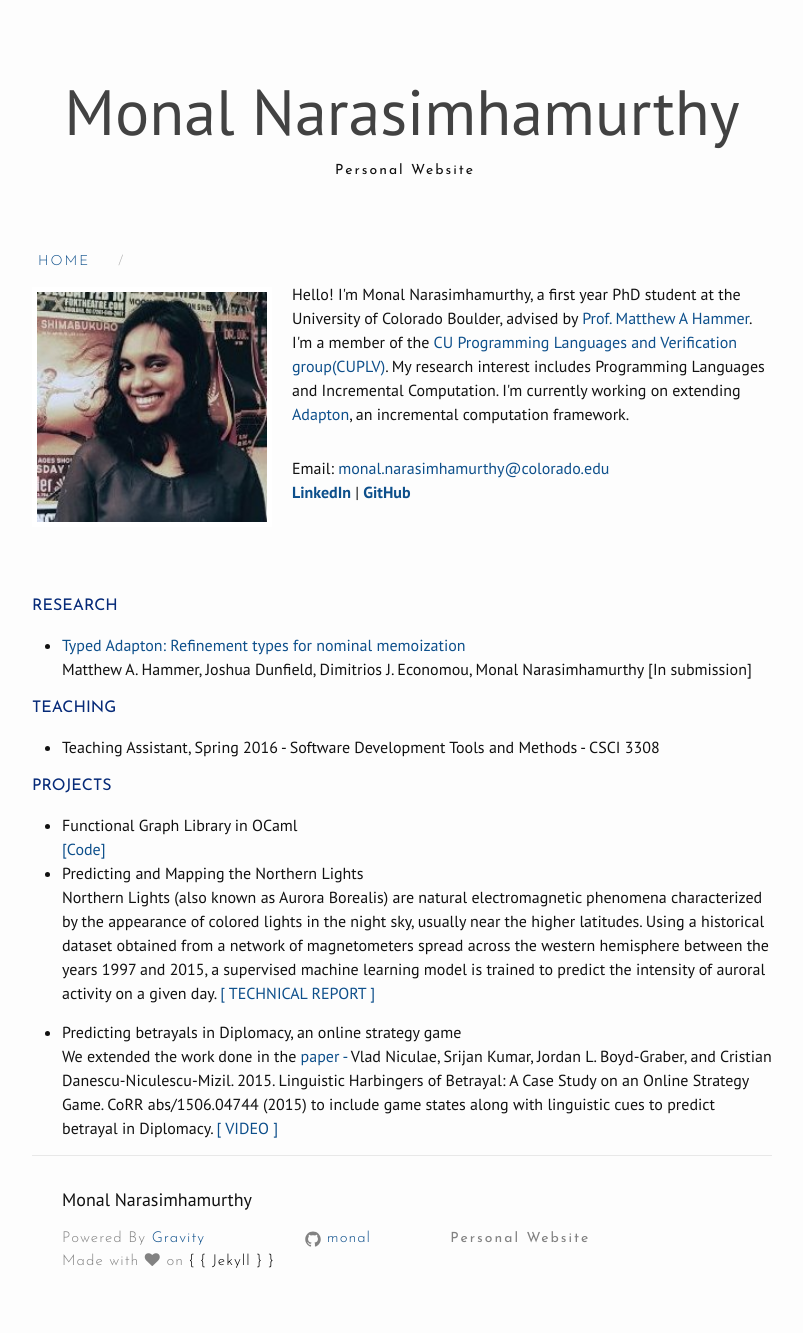
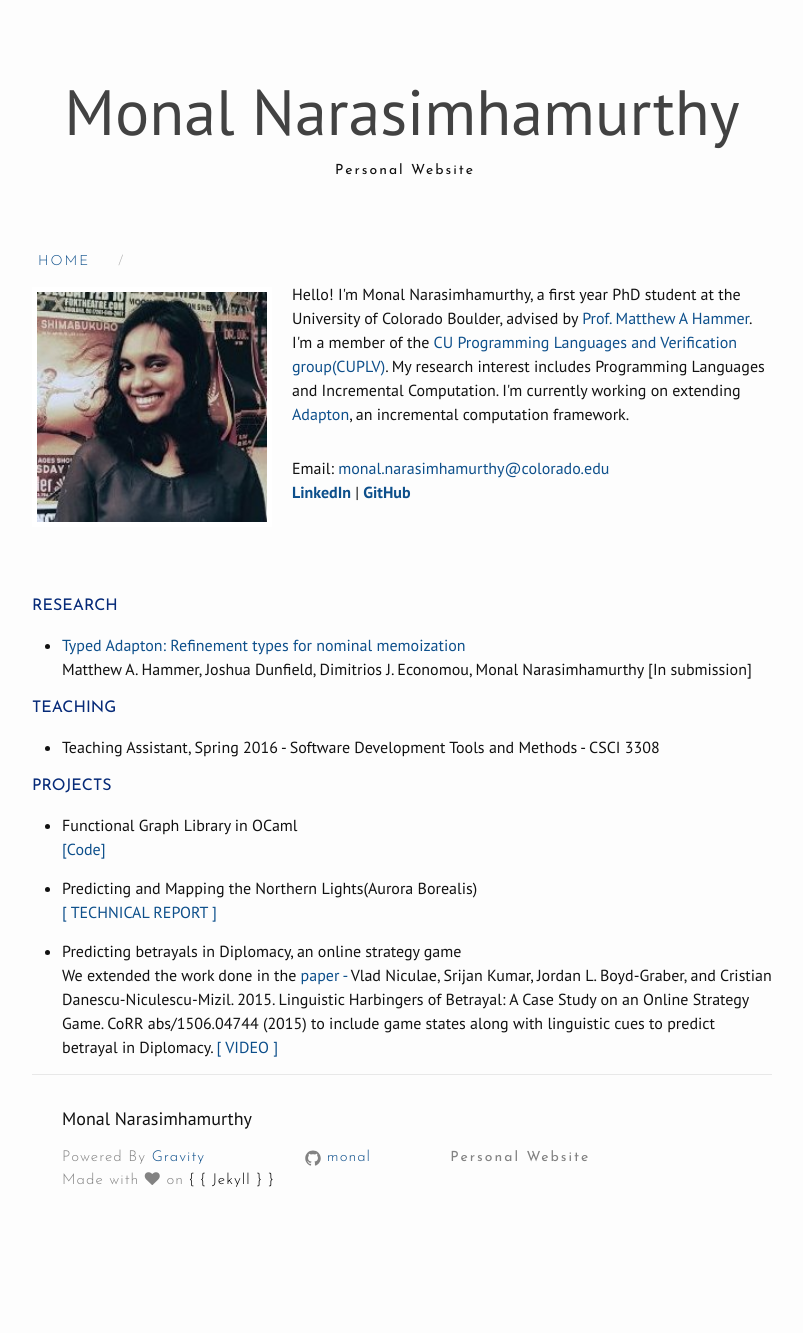
Before and after one commit to monal/monal.github.io, a Jekyll site: the page built from index.html, in a window 1280 px wide. Shown: the whole page, without its empty margins (238-1041 px from the left). Built offline with Jekyll 4.4.1, drawn with Linux system fonts in a browser that asks for light colours; nearby versions of some CDN libraries; after the commit the page ends 1252 px from its top, so only the background shows below that.

Commit message:
Add lines

```diff
--- a/index.html
+++ b/index.html
@@ -28,12 +28,9 @@ layout: default
 <h4 style="margin-top: 15px; color:#062A78; font-family: 'Josefin Sans';">PROJECTS</h4>
 <ul>
   <li style="">Functional Graph Library in OCaml</li>
+  <p>
   <a href="https://github.com/monal/ocaml-fgl">[Code]</a>
-  <li style="">Predicting and Mapping the Northern Lights</li>
-  <p>Northern Lights (also known as Aurora Borealis) are natural electromagnetic phenomena characterized by
-  the appearance of colored lights in the night sky, usually near the higher latitudes.
-  Using a historical dataset obtained from a network of magnetometers spread across the western hemisphere between the years 1997 and 2015, a supervised machine learning model is
-  trained to predict the intensity of auroral activity on a given day.
+  <li istyle="">Predicting and Mapping the Northern Lights(Aurora Borealis)</li>
   <a href="http://scholar.colorado.edu/csci_techreports/1036">[ TECHNICAL REPORT ]</a></p>
 
   <li style="">Predicting betrayals in Diplomacy, an online strategy game</li>
```
